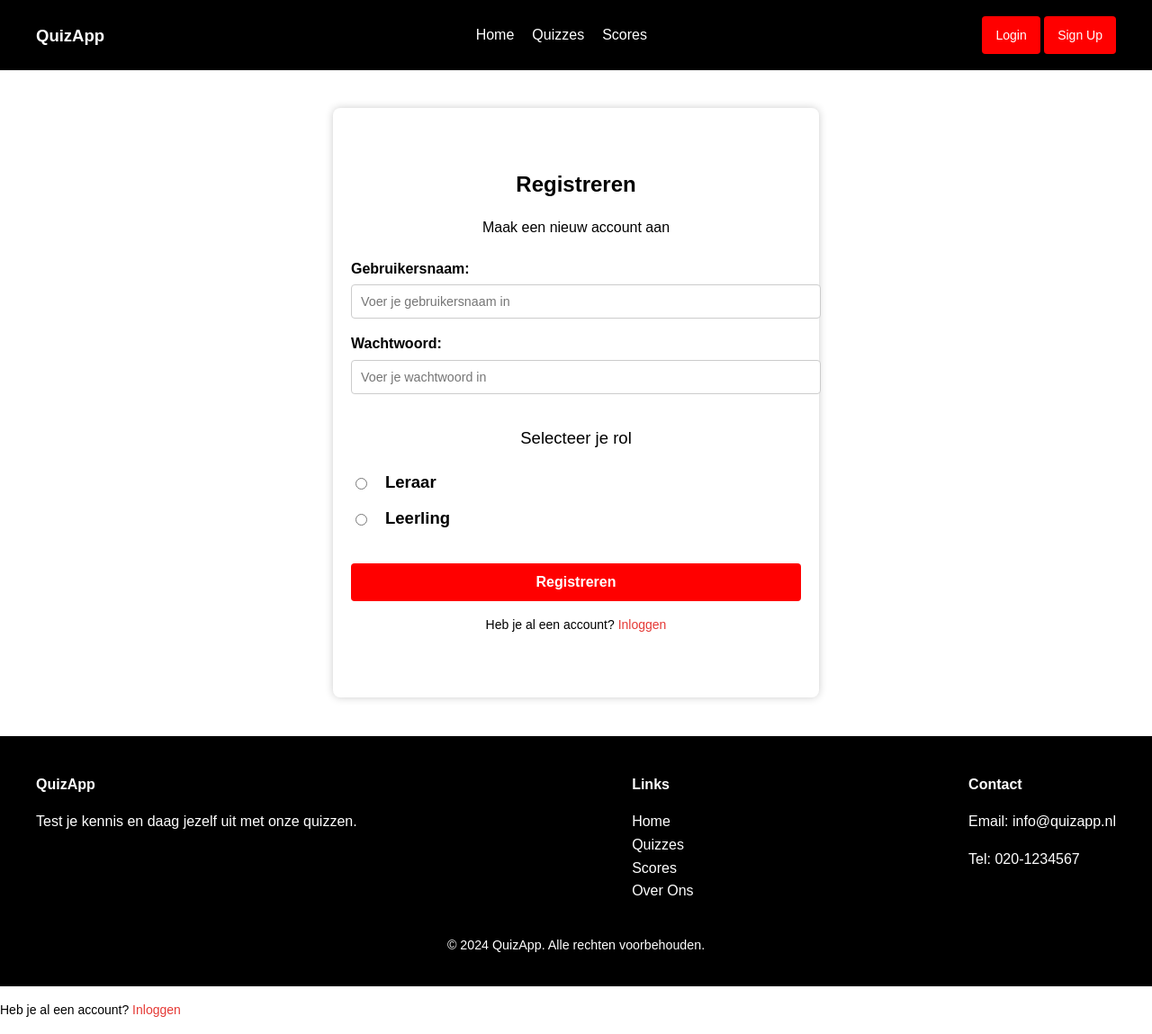
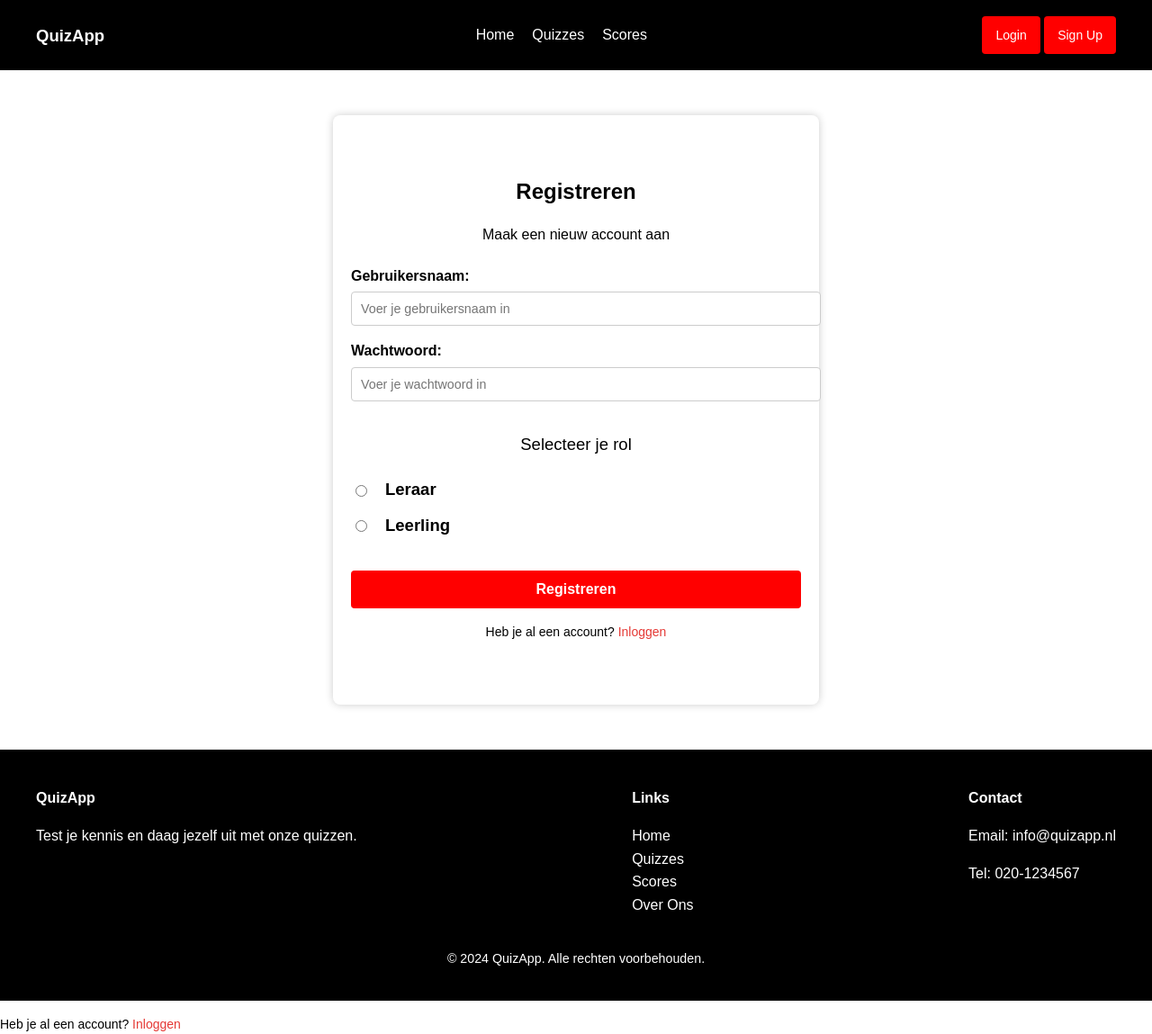
Before and after one commit to lorexgmd/Quiz-project, a PHP site: page /register.php in a window 1280 px wide. Shown: the whole page at 90% size. Run offline with PHP 8.4, Linux system fonts and the light colour scheme.

Commit message:
i add dynamic scaling.

```diff
--- a/styles/style.css
+++ b/styles/style.css
@@ -1,9 +1,12 @@
 /* General styles */
-body {
+html, body {
     margin: 0;
     font-family: Arial, sans-serif;
     line-height: 1.6;
     color: var(--secondary-text-clr);
+    display: flex;
+    flex-direction: column;
+    height: 100%;
 }
 
 :root {
@@ -49,9 +52,11 @@ body {
 
 /* Main */
 .main {
+    flex: 1;
     text-align: center;
     padding: 50px 20px;
     background-color: var(--secondary-bg-clr);
+    box-sizing: border-box;
 }
 .main h2 {
     font-size: var(--medium-size);
--- a/styles/styleRegister.css
+++ b/styles/styleRegister.css
@@ -1,8 +1,11 @@
 /* General styles */
-body {
+html, body {
     margin: 0;
     font-family: Arial, sans-serif;
     color: var(--secondary-text-clr);
+    display: flex;
+    flex-direction: column;
+    height: 100%;
 }
 
 :root {
@@ -18,12 +21,13 @@ body {
     --title-size: calc(16px + (35 - 16) * ((100vw - 300px) / (1600 - 300)));
    }
 .main {
+    flex: 1;
     display: flex;
     justify-content: center;
     align-items: center;
-    height: 80vh;
     background-color: var(--secondary-bg-clr);
     margin: 0;
+    box-sizing: border-box;
 }
 
 .form-container {
--- a/submitQuiz.php
+++ b/submitQuiz.php
@@ -79,8 +79,8 @@ foreach ($correctAnswers as $correctAnswer) {
     <ul>
         <?php foreach ($correctAnswers as $correctAnswer): ?>
             <li>
-                Vraag: <?php echo htmlspecialchars($correctAnswer['question_text']); ?>
-                <br> Jouw antwoord:
+            <strong> Vraag: </strong><?php echo htmlspecialchars($correctAnswer['question_text']); ?>
+                <br> <strong> Jouw antwoord: </strong>
                 <?php
                     $user_answer = isset($_POST['question_' . $correctAnswer['question_id']]) ? $_POST['question_' . $correctAnswer['question_id']] : 'Geen antwoord';
 
@@ -92,7 +92,7 @@ foreach ($correctAnswers as $correctAnswer) {
                     }
                     echo htmlspecialchars($user_answer_text);
                 ?>
-                <br> Correct antwoord: <?php echo htmlspecialchars($correctAnswer['option_text']); ?>
+                <br> <strong> Correct antwoord: </strong> <?php echo htmlspecialchars($correctAnswer['option_text']); ?>
             </li>
         <?php endforeach; ?>
     </ul>
```
Also changed, not shown: styles/profile.css (+8 -2 lines), styles/styleLogin.css (+6 -2 lines), styles/stylePlayQuiz.css (+6 -2 lines), styles/styleQuiz.css (+6 -2 lines), styles/styleQuizMaken.css (+6 -1 lines), styles/styleSubmitQuiz.css (+6 -2 lines).
